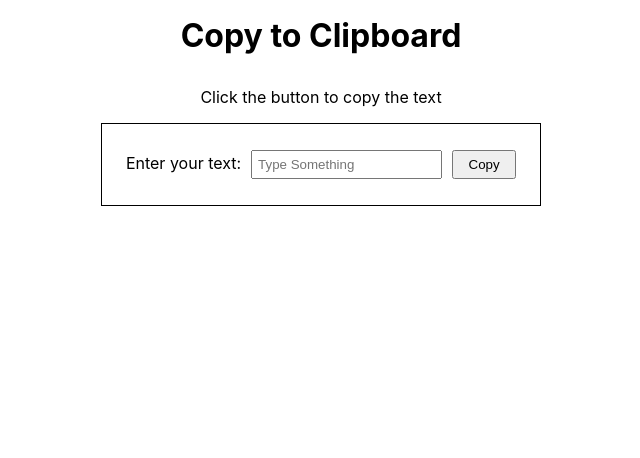
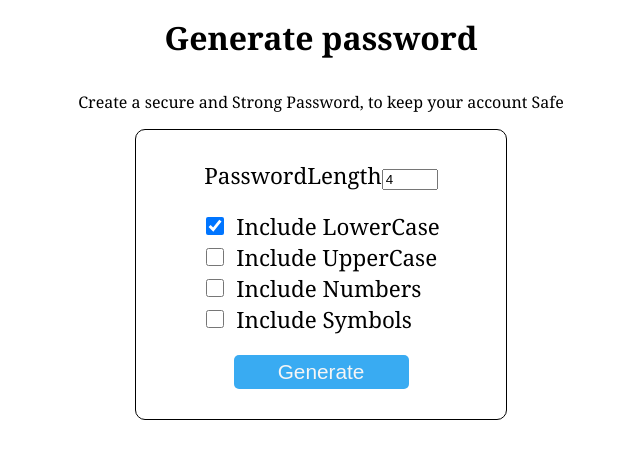
Before and after one commit to mrudula0/react-projects-2, a React (Create React App) app: page / in a window 1280 px wide. Shown: the top 458 px of the page, without its empty margins (319-959 px from the left). Built offline with nearby package versions, Linux system fonts and the light colour scheme.

Commit message:
generatepassword

```diff
--- a/src/App.js
+++ b/src/App.js
@@ -4,6 +4,7 @@ import AgeCalculator from "./Components/AgeCalculator";
 // import TabSwitcher from "./TabsComponent/TabSwitcher";
 import ReadMoreToggle from "./TextBtnToggle/ReadMoreToggle";
 import CopyToClipboard from "./CopyToClipboard";
+import PasswordValidation from "./GeneratePassword/PasswordValidation";
 function App() {
   return (
     <div className="App">
@@ -11,7 +12,8 @@ function App() {
       {/* <AgeCalculator /> */}
       {/* <TabSwitcher /> */}
       {/* <ReadMoreToggle /> */}
-      <CopyToClipboard />
+      {/* <CopyToClipboard /> */}
+      <PasswordValidation />
     </div>
   );
 }
--- /dev/null
+++ b/src/GeneratePassword/PasswordValidation.jsx
@@ -0,0 +1,124 @@
+import React, { useState } from "react";
+import "../GeneratePassword/style.css";
+function PasswordValidation() {
+  const [length, setLength] = useState(4);
+  const [lowCase, setLowCase] = useState(true);
+  const [upperCase, setUpperCase] = useState(false);
+  const [numbers, setNumbers] = useState(false);
+  const [symbols, setSymbols] = useState(false);
+  const [error, setError] = useState("");
+  const [password, setPassword] = useState("");
+  const handleLengthChange = (e) => {
+    setError("");
+    let newLength = parseInt(e.target.value);
+    if (NaN(newLength) || newLength <= 0) {
+      setError("Length cannot be Empty or 0");
+      setLength("");
+      setPassword("");
+      return;
+    }
+    if (newLength > 20) {
+      setError("Max length is 20");
+      newLength = 20;
+    }
+    setLength(newLength);
+  };
+  const handleGenerate = () => {
+    setError("");
+    if (!length || length === 0) {
+      setError("Length cannot be empty or 0");
+      setPassword("");
+      return;
+    }
+    let chars = "";
+    if (lowCase) chars += "abcdefghijklmnopqrstuvwxyz";
+    if (upperCase) chars += "ABCDEFGHIJKLMNOPQRSTUVWXYZ";
+    if (numbers) chars += "1234567890";
+    if (symbols) chars += "!@#$%^&*()_+";
+
+    if (chars.length === 0) {
+      setError("Select at least one option");
+      setPassword("");
+      return;
+    }
+    let generatedPassword = "";
+    for (let i = 0; i < length; i++) {
+      const random = Math.floor(Math.random() * chars.length);
+      generatedPassword += chars[random];
+    }
+
+    setPassword(generatedPassword);
+  };
+  return (
+    <div className="passwordGenerator">
+      <h1>Generate password</h1>
+      <p>Create a secure and Strong Password, to keep your account Safe</p>
+      <div className="passwordGenerator-container">
+        <label htmlFor="passwordLength">
+          PasswordLength
+          <input
+            type="number"
+            id="passwordlength"
+            value={length}
+            min="1"
+            max="20"
+            onChange={handleLengthChange}
+          />
+        </label>
+        <div className="checkboxes">
+          <label>
+            <input
+              type="checkbox"
+              data-testid="lowercase-checkbox"
+              checked={lowCase}
+              onChange={() => setLowCase(!lowCase)}
+            />
+            Include LowerCase
+          </label>
+          <label>
+            <input
+              type="checkbox"
+              data-testid="uppercase-checkbox"
+              checked={upperCase}
+              onChange={() => setUpperCase(!upperCase)}
+            />
+            Include UpperCase
+          </label>
+
+          <label>
+            <input
+              type="checkbox"
+              data-testid="number-checkbox"
+              checked={numbers}
+              onChange={() => setNumbers(!numbers)}
+            />
+            Include Numbers
+          </label>
+
+          <label>
+            <input
+              type="checkbox"
+              data-testid="symbols-checkbox"
+              checked={symbols}
+              onChange={() => setSymbols(!symbols)}
+            />
+            Include Symbols
+          </label>
+        </div>
+        <button
+          className="generate-btn"
+          data-testid="generate-button"
+          onClick={handleGenerate}
+        >
+          Generate
+        </button>
+        <div className="result">
+          {password && <input type="text" value={password} />}
+        </div>
+        {error && <p className="error">{error}</p>}
+      </div>
+    </div>
+  );
+}
+
+export default PasswordValidation;
--- /dev/null
+++ b/src/GeneratePassword/style.css
@@ -0,0 +1,84 @@
+.passwordGenerator {
+  display: flex;
+  flex-direction: column;
+  align-items: center;
+  justify-content: center;
+  text-align: center;
+
+  font-family: Georgia, "Times New Roman", Times, serif;
+}
+.passwordGenerator > h1 {
+  margin: 1rem 0;
+}
+.passwordGenerator > p {
+  margin-bottom: 1rem;
+}
+.passwordGenerator-container {
+  width: 350px;
+  border: 1px solid;
+  border-radius: 10px;
+  padding: 10px;
+  font-size: 1.4rem;
+
+  display: flex;
+  flex-direction: column;
+  align-items: center;
+}
+.checkboxes {
+  display: flex;
+  justify-content: center;
+  flex-direction: column;
+  align-items: flex-start;
+}
+input[type="checkbox"] {
+  width: 18px;
+  height: 18px;
+  margin-right: 12px;
+}
+label[for="passwordLength"] {
+  margin-top: 20px;
+  margin-bottom: 20px;
+}
+#passwordLength {
+  text-align: center;
+  width: 30%;
+  height: 25px;
+  margin: 10px;
+  font-size: 1em;
+  border-radius: 5px;
+
+  outline: none;
+  border: 1px solid;
+}
+.generate-btn {
+  font-size: 1.3rem;
+  width: 50%;
+  margin: 10px;
+  border-radius: 5px;
+  cursor: pointer;
+  padding: 5px;
+  margin-top: 20px;
+  background-color: rgb(57, 171, 242);
+  color: whitesmoke;
+  border: none;
+}
+
+.result {
+  width: 80%;
+  margin-top: 0.6rem;
+  cursor: pointer;
+}
+.result input {
+  font-weight: bold;
+  border: none;
+  outline: none;
+  width: 100%;
+  height: 1.5rem;
+  font-size: 1.4rem;
+  text-align: center;
+  cursor: pointer;
+}
+.error {
+  color: red;
+  margin-bottom: 10px;
+}
```
